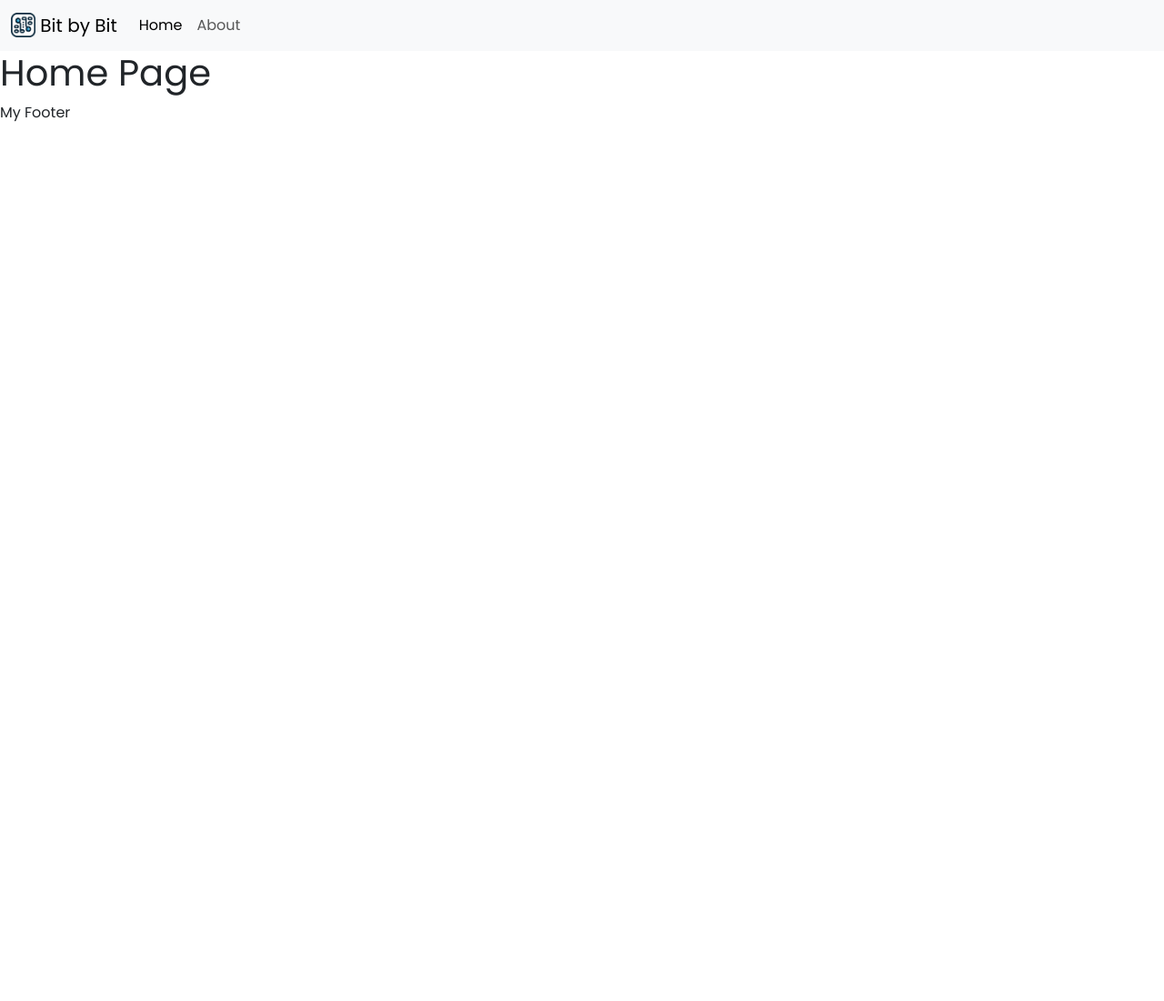
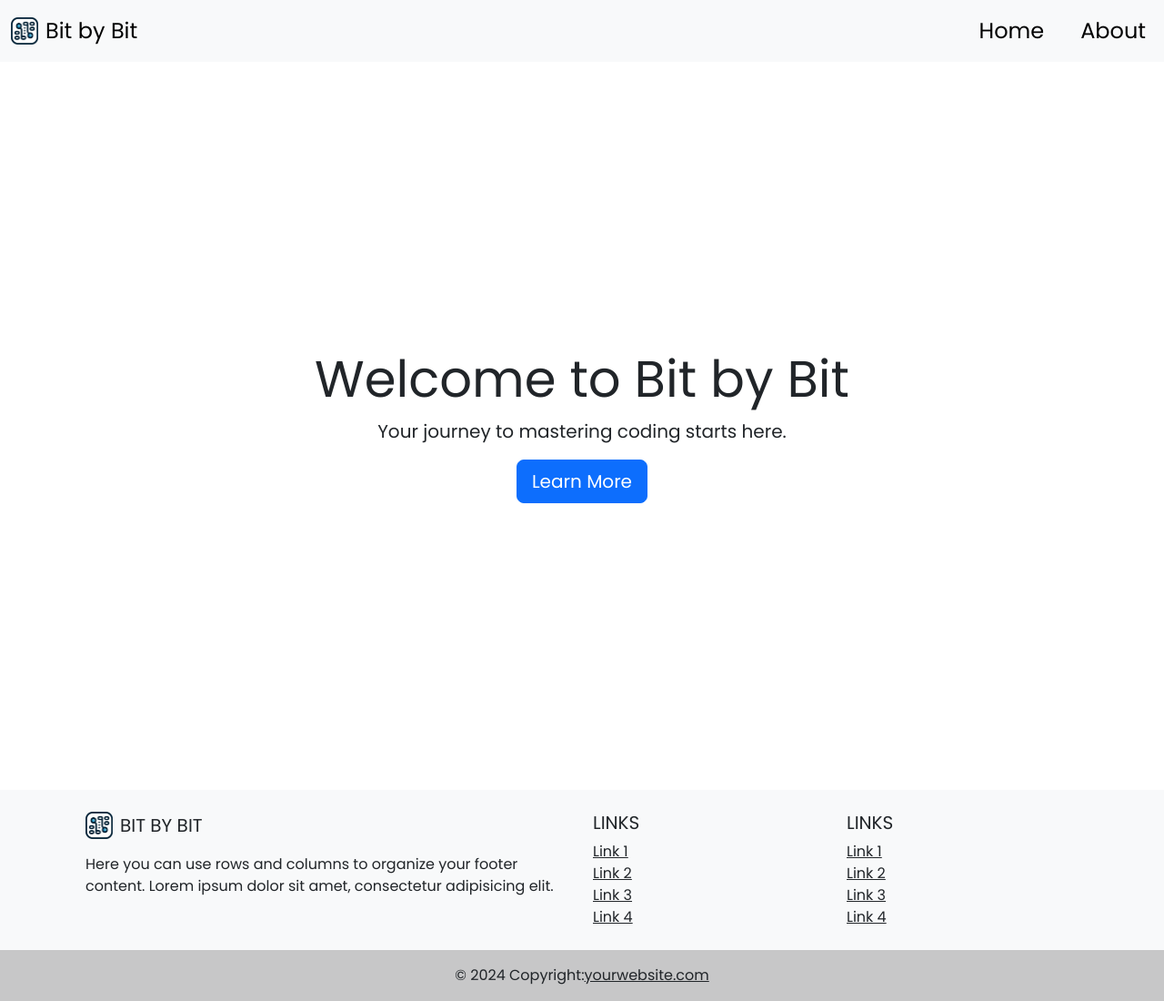
Before and after one commit to jasonavatarang/Bit-By-Bit, a React (Create React App) app in the folder client/: page / in a window 1280 px wide. Shown: the whole page at 91% size. Before the commit the page ends 800 px from the top, so only its background shows below. Built offline with nearby package versions, Linux system fonts and the light colour scheme.

Commit message:
template footer and home and navbar fix

```diff
--- a/client/src/components/Footer.js
+++ b/client/src/components/Footer.js
@@ -1,10 +1,74 @@
-// src/components/Footer.js
 import React from 'react';
+import logo from '../static/logo.png'
 
 const Footer = () => {
   return (
-    <footer>
-      <p>My Footer</p>
+    <footer className="bg-light text-center text-lg-start">
+      <div className="container p-4">
+        <div className="row">
+          {/* First column */}
+          <div className="col-lg-6 col-md-12 mb-4 mb-md-0">
+            <div className="d-flex align-items-center">
+              <img src={logo} alt="Logo" width="30" height="30" className="d-inline-block align-text-top me-2" />
+              <h5 className="text-uppercase mb-0">Bit by Bit</h5>
+            </div>
+            <p className="mt-3">
+              Here you can use rows and columns to organize your footer content.
+              Lorem ipsum dolor sit amet, consectetur adipisicing elit.
+            </p>
+          </div>
+          {/* First column */}
+
+          {/* Second column */}
+          <div className="col-lg-3 col-md-6 mb-4 mb-md-0">
+            <h5 className="text-uppercase">Links</h5>
+            <ul className="list-unstyled mb-0">
+              <li>
+                <a href="#!" className="text-dark">Link 1</a>
+              </li>
+              <li>
+                <a href="#!" className="text-dark">Link 2</a>
+              </li>
+              <li>
+                <a href="#!" className="text-dark">Link 3</a>
+              </li>
+              <li>
+                <a href="#!" className="text-dark">Link 4</a>
+              </li>
+            </ul>
+          </div>
+          {/* Second column */}
+
+          {/* Third column */}
+          <div className="col-lg-3 col-md-6 mb-4 mb-md-0">
+            <h5 className="text-uppercase">Links</h5>
+            <ul className="list-unstyled mb-0">
+              <li>
+                <a href="#!" className="text-dark">Link 1</a>
+              </li>
+              <li>
+                <a href="#!" className="text-dark">Link 2</a>
+              </li>
+              <li>
+                <a href="#!" className="text-dark">Link 3</a>
+              </li>
+              <li>
+                <a href="#!" className="text-dark">Link 4</a>
+              </li>
+            </ul>
+          </div>
+          {/* Third column */}
+        </div>
+        {/* Grid row */}
+      </div>
+      {/* Grid container */}
+
+      {/* Copyright */}
+      <div className="text-center p-3" style={{ backgroundColor: 'rgba(0, 0, 0, 0.2)' }}>
+        © 2024 Copyright:
+        <a className="text-dark" href="https://yourwebsite.com/">yourwebsite.com</a>
+      </div>
+      {/* Copyright */}
     </footer>
   );
 };
--- a/client/src/components/Navbar.js
+++ b/client/src/components/Navbar.js
@@ -7,16 +7,17 @@ const Navbar = () => {
   return (
     <nav className="navbar navbar-expand-lg navbar-light bg-light">
       <div className="container-fluid">
-        <Link className="navbar-brand" to="/">
-          <img src={logo} alt="" width="27" height="27" class="d-inline-block align-text-top" /> Bit by Bit
-        </Link>
+        <div className="navbar-brand d-flex align-items-center">
+            <img src={logo} alt="" width="30" height="30" className="d-inline-block align-text-top" />
+            <p className="fs-4 mb-0 ms-2">Bit by Bit</p>
+          </div>
           <button class="navbar-toggler" type="button" data-bs-toggle="collapse" data-bs-target="#navbarNav" aria-controls="navbarNav" aria-expanded="false" aria-label="Toggle navigation">
             <span class="navbar-toggler-icon"></span>
           </button>
           <div className="collapse navbar-collapse" id="navbarNavAltMarkup">
-            <div className="navbar-nav">
-              <Link className="nav-link active" aria-current="page" to="/">Home</Link>
-              <Link className="nav-link" to="/about">About</Link>
+            <div className="navbar-nav ms-auto fs-4">
+              <Link className="nav-link active ms-4" aria-current="page" to="/">Home</Link>
+              <Link className="nav-link active ms-4" to="/about">About</Link>
           </div>
         </div>
       </div>
--- a/client/src/pages/Home.js
+++ b/client/src/pages/Home.js
@@ -1,10 +1,13 @@
-// src/pages/Home.js
 import React from 'react';
 
 const Home = () => {
   return (
-    <div>
-      <h1>Home Page</h1>
+    <div className="container d-flex justify-content-center align-items-center min-vh-100">
+      <div className="text-center">
+        <h1 className="display-4">Welcome to Bit by Bit</h1>
+        <p className="lead">Your journey to mastering coding starts here.</p>
+        <a href="#about" className="btn btn-primary btn-lg">Learn More</a>
+      </div>
     </div>
   );
 };
```
Also changed, not shown: client/src/static/logo.png (added).
